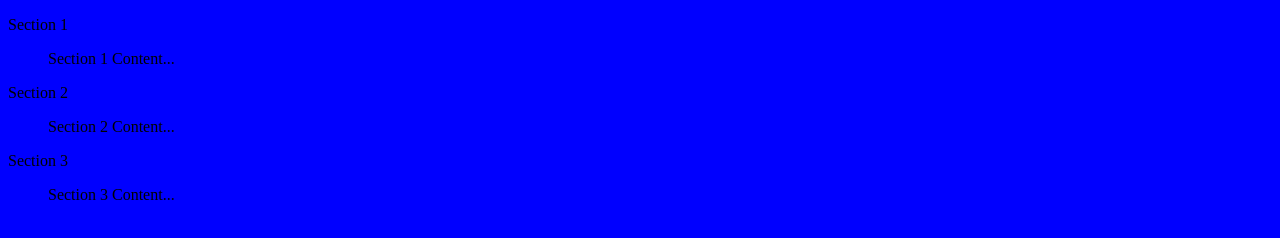
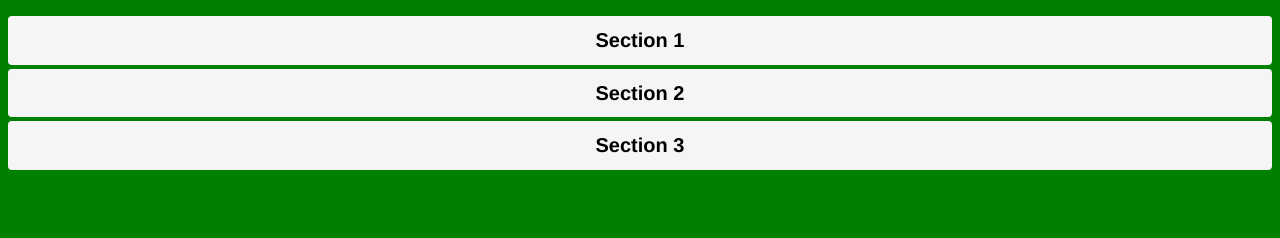
Before and after one commit to carlesnunez/Accordion-SMG, a website built with webpack: page index.html in a window 1280 px wide. Built offline with nearby package versions, Linux system fonts and the light colour scheme.

Commit message:
Initial styles of the app done

```diff
--- a/app/scripts/main.js
+++ b/app/scripts/main.js
@@ -0,0 +1 @@
+console.log('bcfg');
--- a/app/styles/main.scss
+++ b/app/styles/main.scss
@@ -1,3 +1,19 @@
-body {
-    background-color: blue
+.Accordion {
+    .Accordion-title {
+        background-color: #f5f5f5;
+        border-radius: 4px;
+        border-color: #ddd;
+        font-family: "Helvetica Neue",Helvetica,Arial,sans-serif;
+        font-size: 20px;
+        font-weight: bold;
+        line-height: 1.42857143;
+        margin-bottom: 4px;
+        padding: 10px 15px;
+        text-align: center;
+    }
+    .Accordion-body {
+        &.Accordion-body--is-collapsed {
+            display: none;
+        }
+    }
 }
--- a/index.html
+++ b/index.html
@@ -12,17 +12,17 @@
 </head>
 
 <body>
-    <dl>
-        <dt>Section 1</dt>
-        <dd>
+    <dl class="Accordion">
+        <dt class="Accordion-title">Section 1</dt>
+        <dd class="Accordion-body Accordion-body--is-collapsed">
             <p>Section 1 Content...</p>
         </dd>
-        <dt>Section 2</dt>
-        <dd>
+        <dt class="Accordion-title">Section 2</dt>
+        <dd class="Accordion-body Accordion-body--is-collapsed">
             <p>Section 2 Content...</p>
         </dd>
-        <dt>Section 3</dt>
-        <dd>
+        <dt class="Accordion-title">Section 3</dt>
+        <dd class="Accordion-body Accordion-body--is-collapsed">
             <p>Section 3 Content...</p>
         </dd>
     </dl>
```
